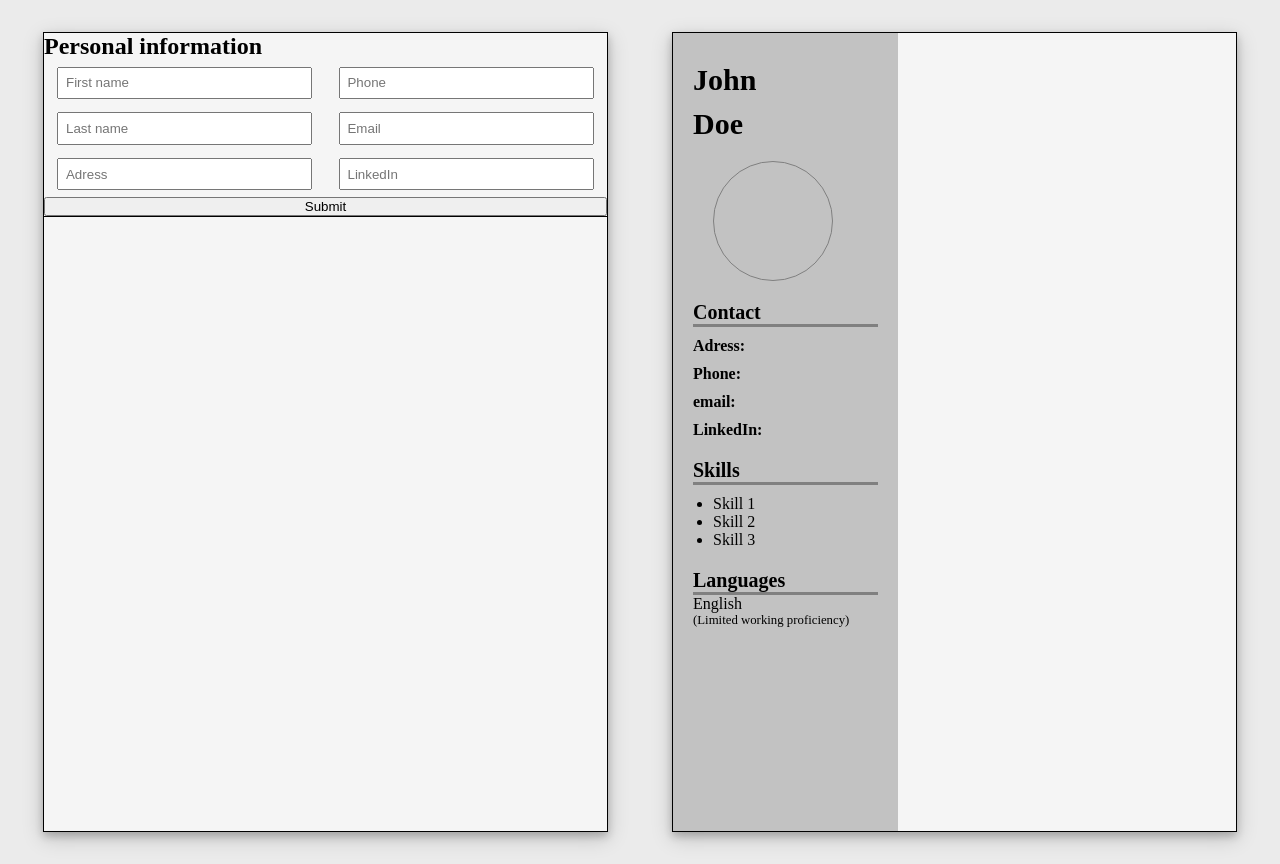
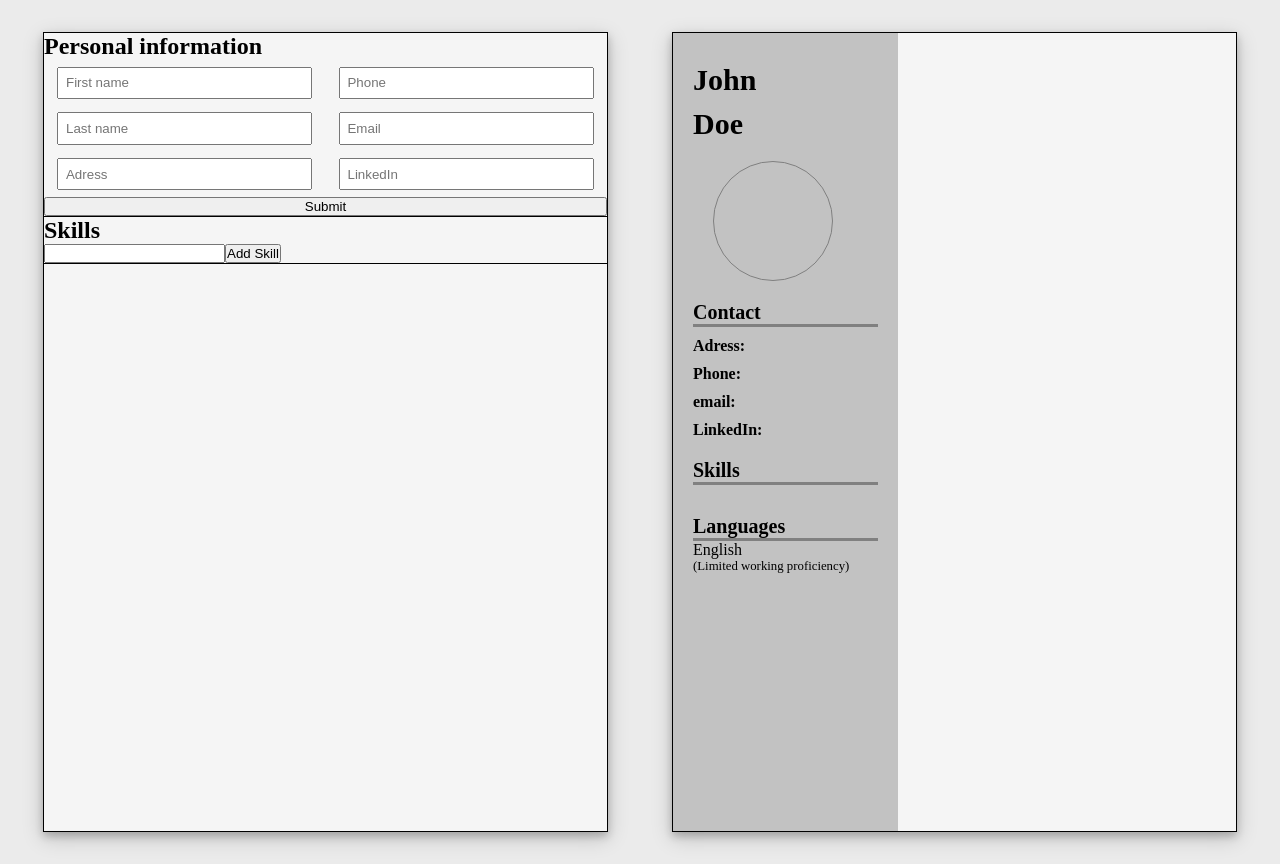
Before and after one commit to MrDando/CV-Project, a React (Create React App) app: page / in a window 1280 px wide. Built offline with nearby package versions, Linux system fonts and the light colour scheme.

Commit message:
Added functionality for adding skills to CV

```diff
--- a/src/App.js
+++ b/src/App.js
@@ -9,6 +9,7 @@ class App extends React.Component {
     super()
     this.submitForm = this.submitForm.bind(this)
     this.handleChange = this.handleChange.bind(this)
+    this.addSkill = this.addSkill.bind(this)
 
     this.personal = {
       firstname: '',
@@ -21,7 +22,8 @@ class App extends React.Component {
       adress: '',
       phone: '',
       email: '',
-      linkedIn: ''
+      linkedIn: '',
+      skills: []
     }
   }
 
@@ -36,12 +38,26 @@ class App extends React.Component {
       adress: adress,
       phone: phone,
       email: email,
-      linkedIn: linkedIn
+      linkedIn: linkedIn,
     })
   }
 
   handleChange(e) {
     this.personal[e.target.name] = e.target.value
+  }
+
+  addSkill(e) {
+    e.preventDefault();
+    const skillName = e.target.querySelector('input').value;
+    const id = this.state.skills.length
+    const skill = {
+      skillName: skillName,
+      key: id
+    }
+    e.target.querySelector('input').value = ''
+    this.setState({
+      skills: this.state.skills.concat(skill),
+    });
   }
 
   render() {
@@ -66,7 +82,17 @@ class App extends React.Component {
               <button type='submit'>Submit</button>
             </form>
           </div>
+          <div className='skills form-section'>
+            <h2>Skills</h2>
+            <div className=''>
+              <form onSubmit={this.addSkill}>
+                <input name='skill'></input>
+                <button type='submit'>Add Skill</button>
+              </form>
+            </div>
 
+
+          </div>
 
         </div>
         <div className='cv flex'>
--- a/src/Components/Personal.js
+++ b/src/Components/Personal.js
@@ -7,7 +7,7 @@ import Skills from './Personal/Skills'
 import Languages from './Personal/Languages'
 
 function Personal(props) {
-    const {firstname, lastname, adress, phone, email, linkedIn} = props.data
+    const {firstname, lastname, adress, phone, email, linkedIn, skills} = props.data
     return (
         <div className='personal flex column'>
             <Name   firstname={firstname}
@@ -19,7 +19,7 @@ function Personal(props) {
                         phone={phone}
                         email={email}
                         linkedIn={linkedIn}/>
-            <Skills />
+            <Skills skills={skills}/>
             <Languages />
         </div>
     )
--- a/src/Components/Personal/Skills.js
+++ b/src/Components/Personal/Skills.js
@@ -1,18 +1,27 @@
 import React from 'react'
 
-function Skills() {
+function Skills(props) {
+    console.log('props', props)
     return (
         <div className='skills section'>
             <h2>Skills</h2>
             <div className='list'>
                 <ul>
-                    <li>Skill 1</li>
-                    <li>Skill 2</li>
-                    <li>Skill 3</li>
+                    {props.skills.map(skill => {
+                        return <li key={skill.key}>{skill.skillName}</li>
+                    })}
                 </ul>
+
+
             </div>
         </div>
 )
 }
 
 export default Skills
+
+/* <ul>
+      {tasks.map((task) => {
+        return <li key={uniqid()}>{task}</li>;
+      })}
+    </ul> */
```
